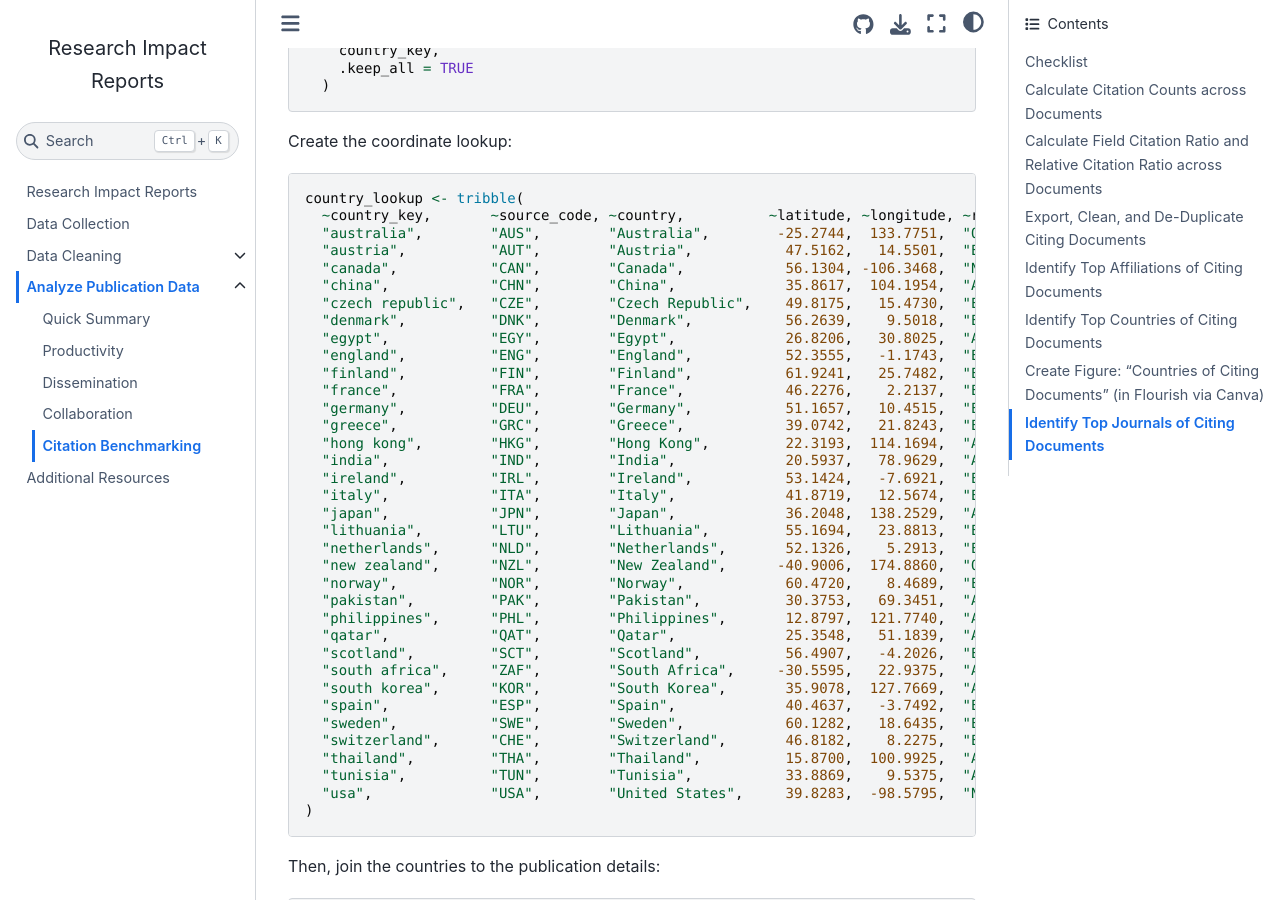
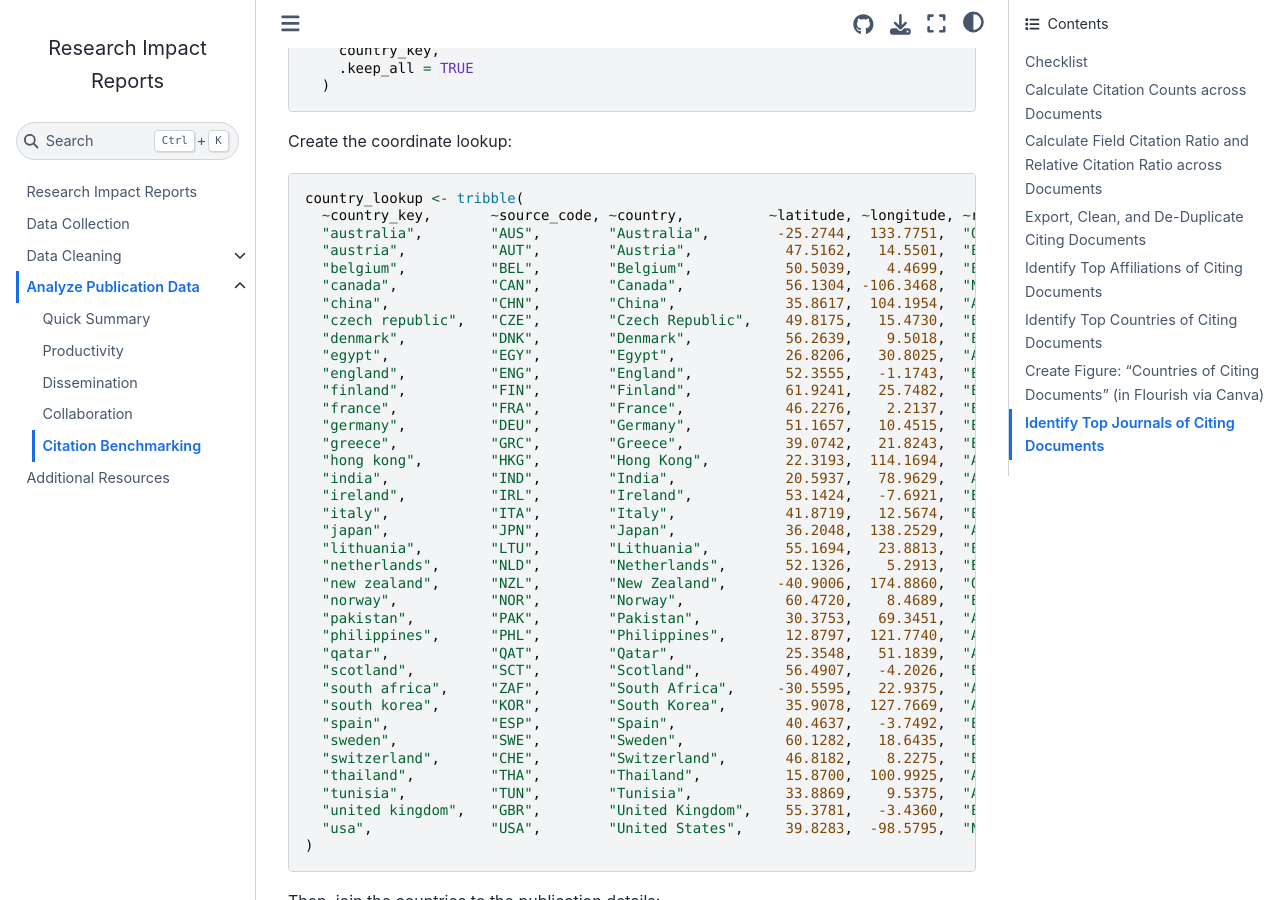
Before and after one commit to vvlooking/research-impact, a Jupyter Book: the page built from website/analyze-data-citation-benchmarking.md, in a window 1280 px wide and 900 px high, scrolled down 11543 px. Built offline with Jupyter Book 1.0.4 settings and Sphinx 7.4.7 and the Sphinx Book theme 1.1.4, drawn with Linux system fonts in a browser that asks for light colours.

Commit message:
Update analyze-data-citation-benchmarking.md

````diff
--- a/website/analyze-data-citation-benchmarking.md
+++ b/website/analyze-data-citation-benchmarking.md
@@ -564,6 +564,7 @@ country_lookup <- tribble(
   ~country_key,       ~source_code, ~country,          ~latitude, ~longitude, ~region,
   "australia",        "AUS",        "Australia",        -25.2744,  133.7751,  "Oceania",
   "austria",          "AUT",        "Austria",           47.5162,   14.5501,  "Europe",
+  "belgium",          "BEL",        "Belgium",           50.5039,    4.4699,  "Europe",
   "canada",           "CAN",        "Canada",            56.1304, -106.3468,  "North America",
   "china",            "CHN",        "China",             35.8617,  104.1954,  "Asia",
   "czech republic",   "CZE",        "Czech Republic",    49.8175,   15.4730,  "Europe",
@@ -594,6 +595,7 @@ country_lookup <- tribble(
   "switzerland",      "CHE",        "Switzerland",       46.8182,    8.2275,  "Europe",
   "thailand",         "THA",        "Thailand",          15.8700,  100.9925,  "Asia",
   "tunisia",          "TUN",        "Tunisia",           33.8869,    9.5375,  "Africa",
+  "united kingdom",   "GBR",        "United Kingdom",    55.3781,   -3.4360,  "Europe",
   "usa",              "USA",        "United States",     39.8283,  -98.5795,  "North America"
 )
 ```
````
